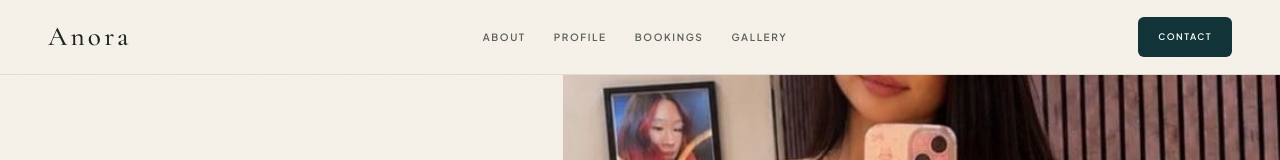
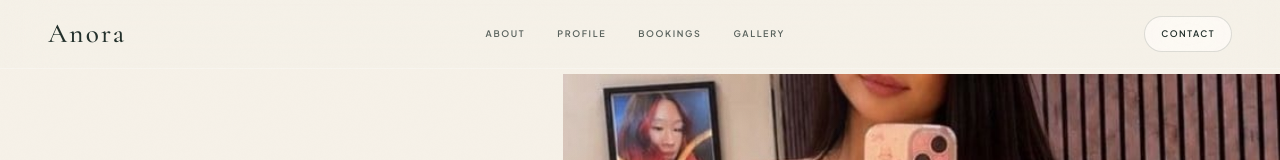
Before and after one commit to MohitAhlawat93/dancer-portfolio, a Next.js app: page / in a window 1280 px wide. Shown: the top 160 px of the page. Built offline with nearby package versions, Linux system fonts and the light colour scheme; no server answers.

Commit message:
design: make navigation transparent and refined

```diff
--- a/components/layout/Navigation.tsx
+++ b/components/layout/Navigation.tsx
@@ -7,28 +7,25 @@ const links = [
 
 export function Navigation() {
   return (
-    <header
-      className="fixed inset-x-0 top-0 z-50 border-b border-[#1f2926]/10 bg-[#f6f1e8]/95 backdrop-blur-xl"
-      style={{ color: "#1b211f" }}
-    >
+    <header className="fixed inset-x-0 top-0 z-50 border-b border-white/30 bg-[#f5f0e8]/68 backdrop-blur-xl">
       <nav
-        className="mx-auto flex h-[74px] max-w-[1480px] items-center justify-between px-5 sm:px-7 lg:px-12"
+        className="mx-auto flex h-[68px] max-w-[1500px] items-center justify-between px-5 sm:px-7 lg:px-12"
         aria-label="Primary navigation"
       >
         <a
           href="#top"
-          className="font-display text-[1.7rem] font-medium tracking-[0.12em] text-[#1a2522]"
+          className="font-display text-[1.7rem] font-medium tracking-[0.08em] text-deep"
           aria-label="Anora home"
         >
           Anora
         </a>
 
-        <div className="hidden items-center gap-7 md:flex">
+        <div className="hidden items-center gap-8 md:flex">
           {links.map((item) => (
             <a
               key={item.href}
               href={item.href}
-              className="text-[10px] font-semibold uppercase tracking-[0.16em] text-[#59615e] transition hover:text-[#123338]"
+              className="text-[9px] font-semibold uppercase tracking-[0.18em] text-muted-strong transition hover:text-deep"
             >
               {item.label}
             </a>
@@ -37,8 +34,7 @@ export function Navigation() {
 
         <a
           href="#contact"
-          aria-label="Primary contact"
-          className="inline-flex min-h-10 items-center justify-center rounded-[6px] bg-[#123338] px-5 py-2.5 text-[9px] font-bold uppercase tracking-[0.16em] text-[#fffdf9] transition hover:bg-[#0c292e]"
+          className="inline-flex min-h-9 items-center justify-center rounded-full border border-deep/15 bg-[#fffdf9]/72 px-4 py-2 text-[9px] font-bold uppercase tracking-[0.16em] text-deep backdrop-blur-xl transition hover:bg-[#fffdf9]"
         >
           Contact
         </a>
```
